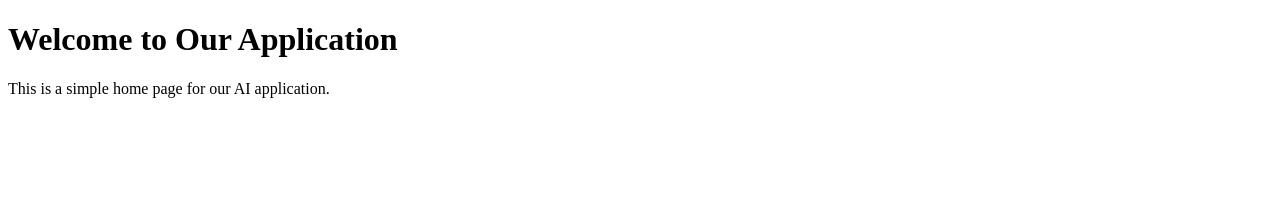
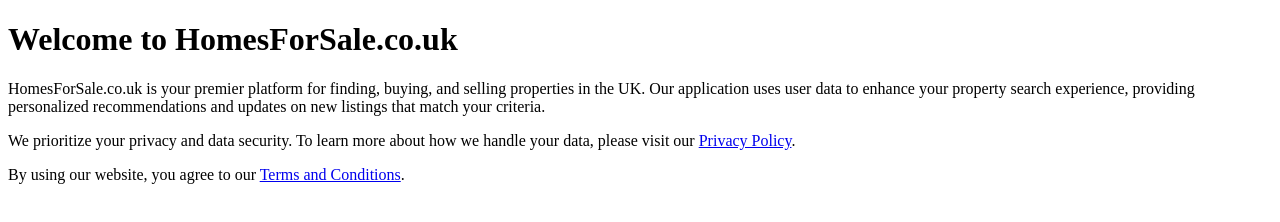
Before and after one commit to ChristopherHoole/aiagents, a plain HTML site: page index.html in a window 1280 px wide. Drawn offline with Linux system fonts and the light colour scheme.

Commit message:
Update index.html

```diff
--- a/index.html
+++ b/index.html
@@ -4,10 +4,12 @@
 <head>
     <meta charset="UTF-8">
     <meta name="viewport" content="width=device-width, initial-scale=1.0">
-    <title>Application Home Page</title>
+    <title>HomesForSale.co.uk</title>
 </head>
 <body>
-    <h1>Welcome to Our Application</h1>
-    <p>This is a simple home page for our AI application.</p>
+    <h1>Welcome to HomesForSale.co.uk</h1>
+    <p>HomesForSale.co.uk is your premier platform for finding, buying, and selling properties in the UK. Our application uses user data to enhance your property search experience, providing personalized recommendations and updates on new listings that match your criteria.</p>
+    <p>We prioritize your privacy and data security. To learn more about how we handle your data, please visit our <a href="privacy.html">Privacy Policy</a>.</p>
+    <p>By using our website, you agree to our <a href="terms.html">Terms and Conditions</a>.</p>
 </body>
 </html>
```
